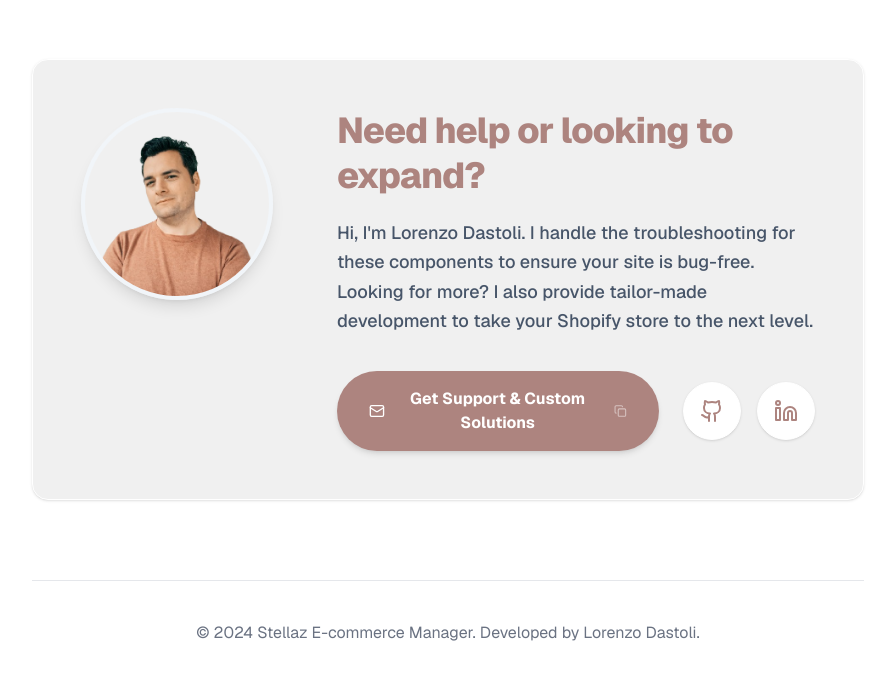
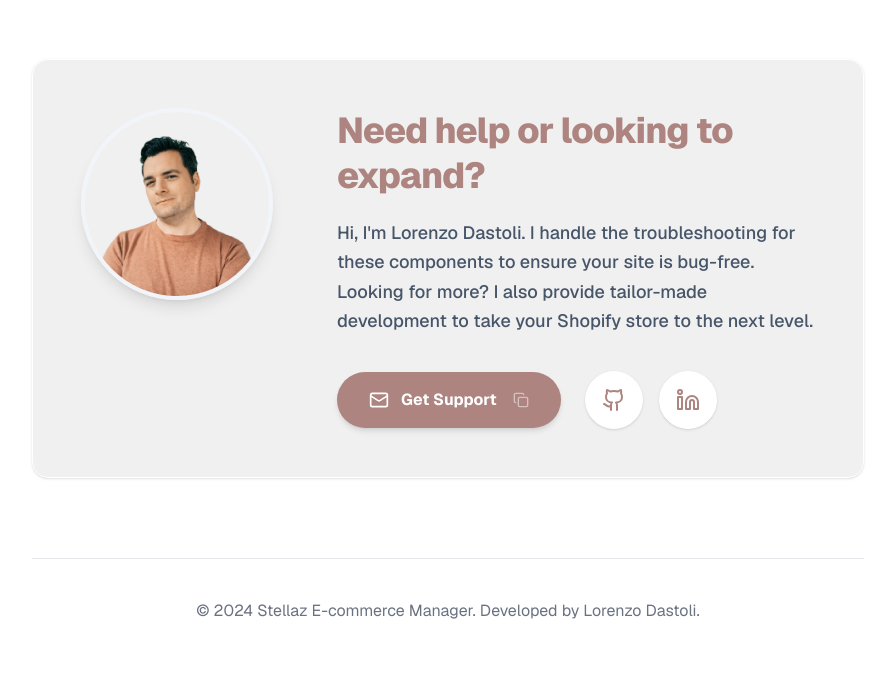
Before and after one commit to Looziolooz/stellaz-admin-guide, a Next.js app: page / in a window 1280 px wide. Shown: the part 3718-4397 px from the top of the page, without its empty margins (336-1231 px from the left). Built offline with nearby package versions, Linux system fonts and the light colour scheme.

Commit message:
uodate need help section

```diff
--- a/src/components/ui/ProfileCard.tsx
+++ b/src/components/ui/ProfileCard.tsx
@@ -118,7 +118,7 @@ export default function ProfileCard() {
           >
             {copied ? <Check size={20} /> : <Mail size={20} />}
             <span>
-              {copied ? "Email Copied!" : "Get Support & Custom Solutions"}
+              {copied ? "Email Copied!" : "Get Support"}
             </span>
             {!copied && <Copy size={16} className="opacity-50 group-hover:opacity-100 transition-opacity ml-1" />}
           </button>
```
